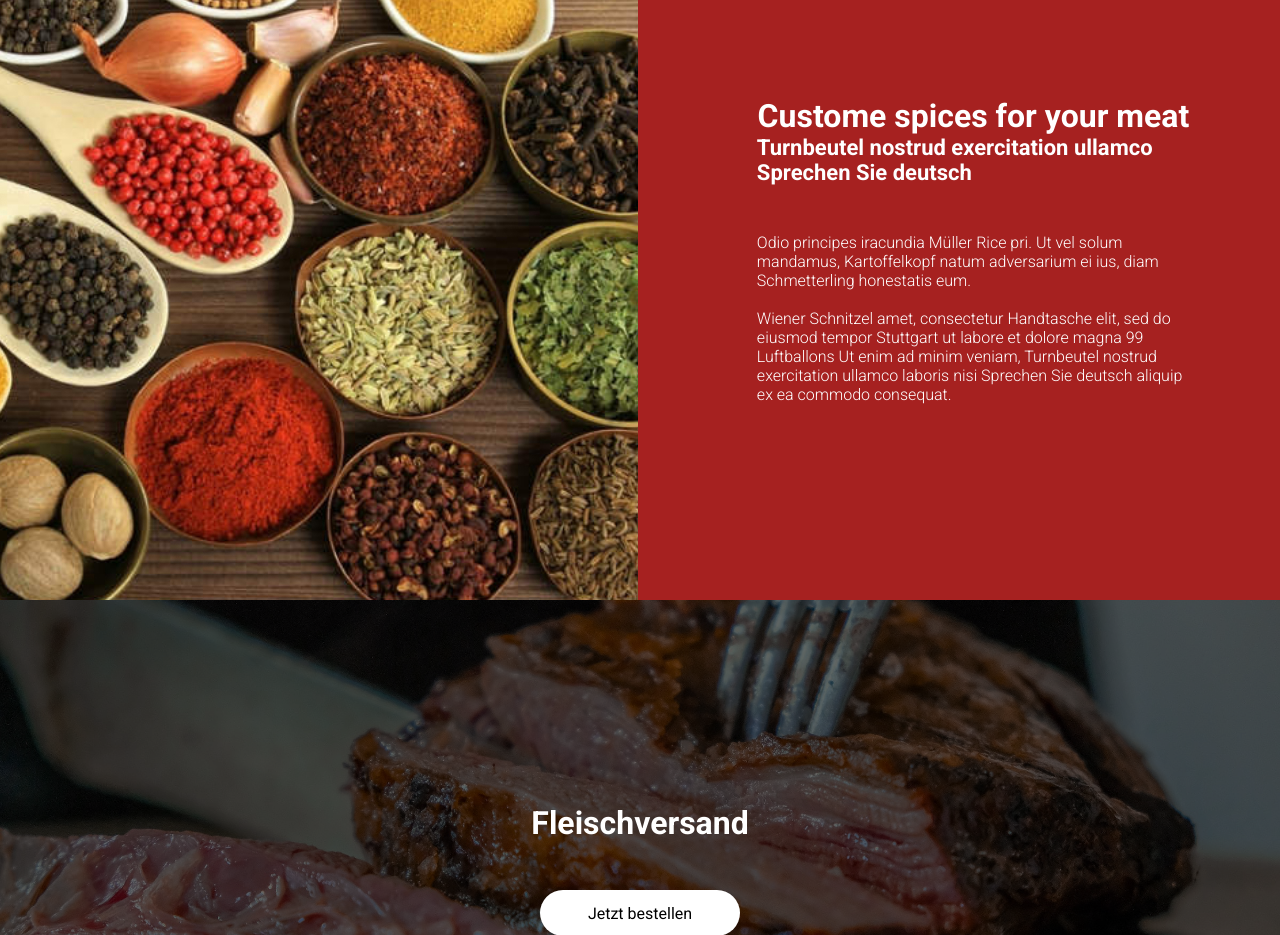
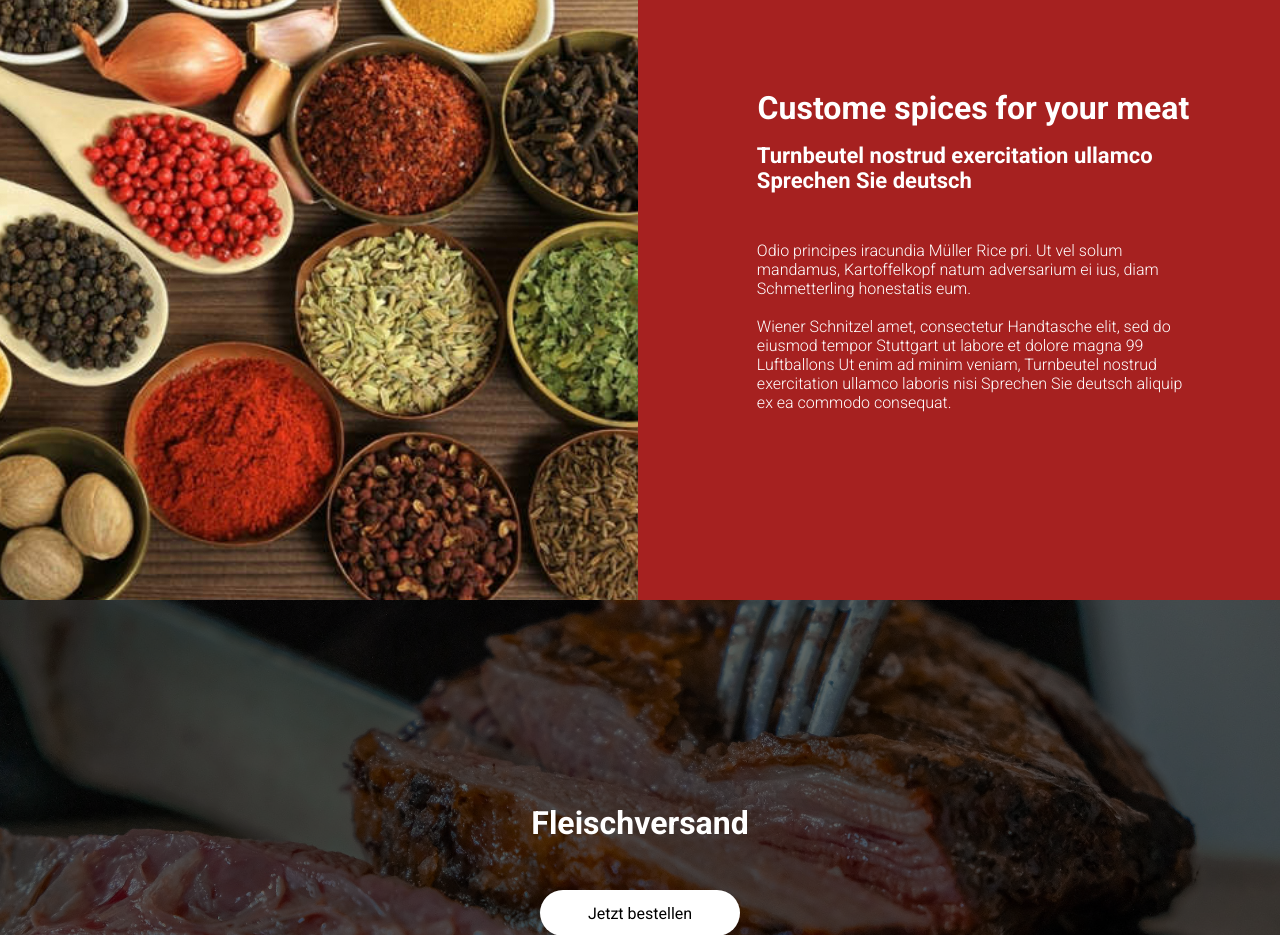
Before and after one commit to Wenoc/frontend-1, a React (Vite) app: page / in a window 1280 px wide. Shown: the part 3220-4155 px from the top of the page. Built offline with nearby package versions, Linux system fonts and the light colour scheme.

Commit message:
small css fix

```diff
--- a/src/styles/Section4.css
+++ b/src/styles/Section4.css
@@ -38,6 +38,7 @@
   font-size: 22px;
   font-weight: 700;
   margin-bottom: 48px;
+  margin-top: 16px;
 }
 .section4 .right .content {
   font-weight: 300;
--- a/src/styles/Section4.scss
+++ b/src/styles/Section4.scss
@@ -44,6 +44,7 @@
       font-size: 22px;
       font-weight: 700;
       margin-bottom: 48px;
+      margin-top: 16px;
     }
 
     .content {
--- a/src/styles/Section5.css
+++ b/src/styles/Section5.css
@@ -195,6 +195,9 @@
     max-width: 400px;
     gap: 48px;
   }
+  .section5 .sec1 .right .text {
+    line-height: 1.3;
+  }
   .section5 .sec2 {
     flex-direction: column;
   }
--- a/src/styles/Section5.scss
+++ b/src/styles/Section5.scss
@@ -223,6 +223,10 @@
         align-items: center;
         max-width: 400px;
         gap: 48px;
+
+        .text {
+          line-height: 1.3;
+        }
       }
     }
 
```
Also changed, not shown: 2 other files (tests, documents, lock files or other folders).
